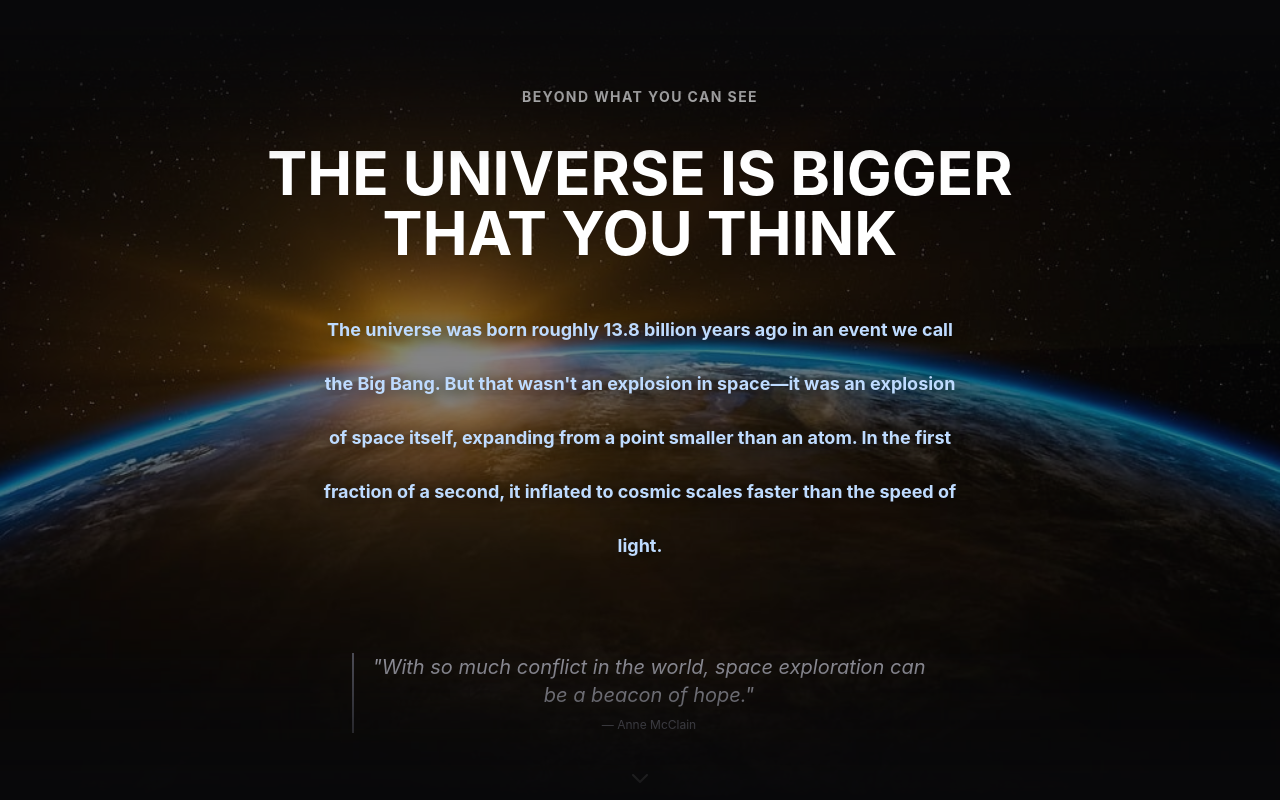
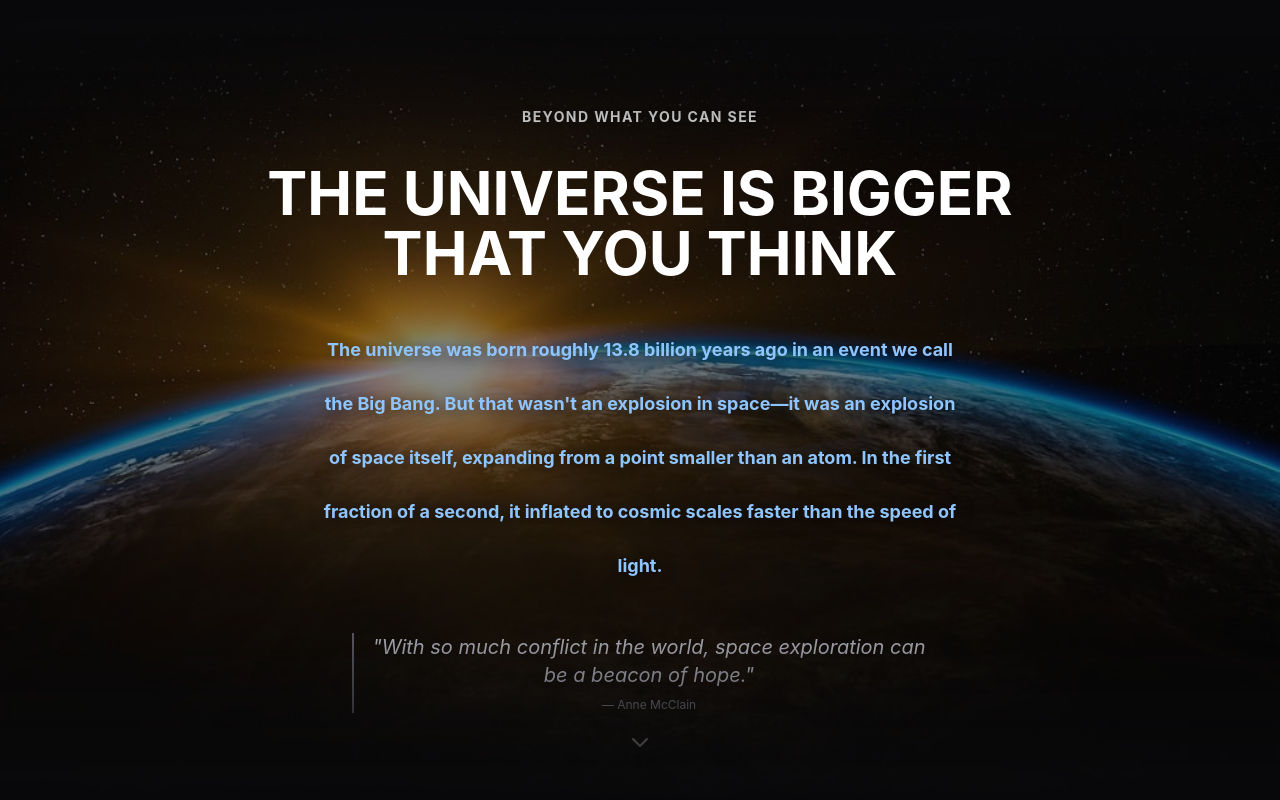
Before and after one commit to 0xRafay/mazin-website, a website: page index.html in a window 1280 px wide. Shown: the top 800 px of the page. Drawn offline with Linux system fonts and the light colour scheme.

Commit message:
fix: moved bouse svg and quote a bit up

```diff
--- a/index.html
+++ b/index.html
@@ -29,7 +29,7 @@
             the universe is bigger that you think
           </h1>
           <p
-            class="text-lg text-blue-200 font-bold leading-[3] pt-10 pl-30 pr-30 drop-shadow-[0_2px_8px_rgba(0,0,0,0.8)]"
+            class="text-lg text-blue-300 font-bold leading-[3] pt-10 pl-30 pr-30 drop-shadow-[0_2px_8px_rgba(0,0,0,0.8)]"
           >
             The universe was born roughly 13.8 billion years ago in an event we
             call the Big Bang. But that wasn't an explosion in space—it was an
@@ -38,7 +38,7 @@
             scales faster than the speed of light.
           </p>
           <blockquote
-            class="max-w-xl mt-20 text-center border-l-2 border-zinc-600 pl-4 mx-auto italic text-zinc-400 text-xl"
+            class="max-w-xl mt-10 text-center border-l-2 border-zinc-600 pl-4 mx-auto italic text-zinc-400 text-xl"
           >
             <p>
               "With so much conflict in the world, space exploration can be a
@@ -56,13 +56,8 @@
         </h3>
 -->
         <div
-          class="absolute bottom-1 left-1/2 -translate-x-1/2 flex flex-col items-center gap-2 text-white/60"
+          class="absolute bottom-10 left-1/2 -translate-x-1/2 flex flex-col items-center gap-2 text-white/60"
         >
-          <!--
-          <span class="text-xs font-medium tracking-widest uppercase"
-            >Scroll Down</span
-          >
-        -->
           <svg
             class="w-6 h-6 animate-bounce"
             fill="none"
```
Also changed, not shown: dist/output.css.
